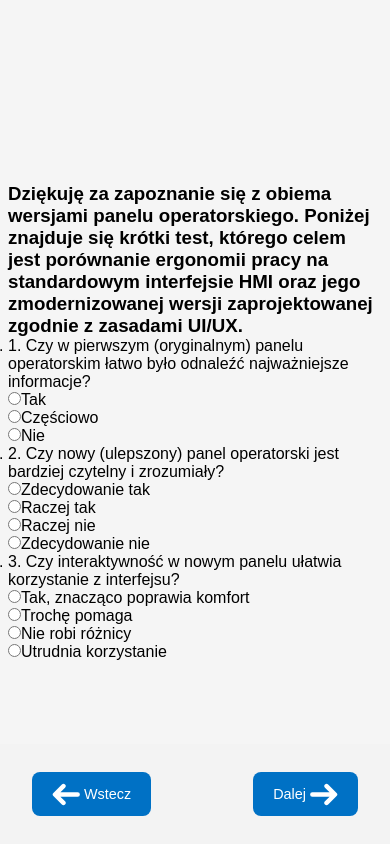
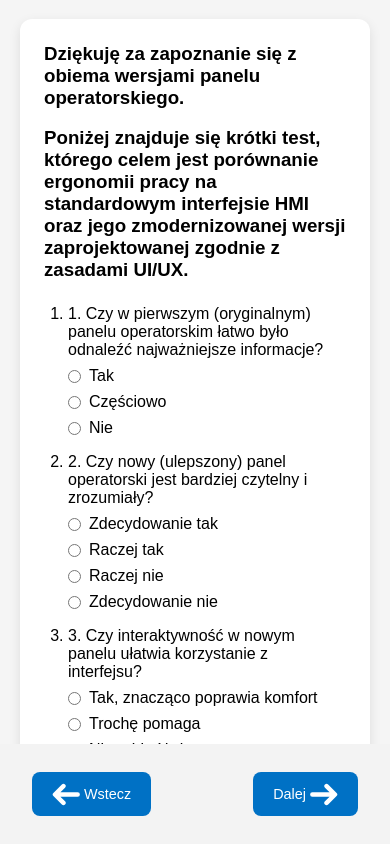
Before and after one commit to WiktoriaCzech/masterThesis, a Next.js app: page /questions in a window 390 px wide. Built offline with nearby package versions, Linux system fonts and the light colour scheme; no server answers.

Commit message:
Questionare code refactor

```diff
--- /dev/null
+++ b/src/app/questions/page.module.css
@@ -0,0 +1,59 @@
+  .main {
+    display: flex;
+    align-items: center;
+    justify-content: center;
+    min-height: 100vh;
+    padding: 1rem;
+    background-color: #f5f5f5;
+  }
+
+  .questionsWrapper {
+    width: 100%;
+    max-width: 900px;
+    margin: 0 auto;
+    background-color: #ffffff;
+    padding: 3rem;
+    border-radius: 12px;
+    box-shadow: 0 4px 12px rgba(0, 0, 0, 0.1);
+    text-align: left;
+  }
+
+  .questionsForm {
+    margin-top: 1.5rem;
+  }
+
+  .questionsForm ol {
+    padding-left: 1.5rem;
+  }
+
+  .questionsForm li {
+    margin-bottom: 1.5rem;
+  }
+
+  .answer {
+    display: flex;
+    align-items: center;
+    gap: 0.5rem;
+    margin-top: 0.5rem;
+  }
+
+  .answer input {
+    margin: 0;
+    cursor: pointer;
+  }
+
+  @media (max-width: 768px) {
+    .questionsWrapper {
+      padding: 2rem;
+      margin: 0 0.25rem;
+    }
+    .questionsForm li {
+      margin-bottom: 1rem;
+    }
+  }
+
+  @media (max-width: 480px) {
+    .questionsWrapper {
+      padding: 1.5rem;
+    }
+  }
--- a/src/app/questions/page.tsx
+++ b/src/app/questions/page.tsx
@@ -1,17 +1,20 @@
-import styles from "../page.module.css";
+import styles from "./page.module.css";
 import Footer from "@/components/footer/Footer";
 
 function Questions() {
   return (
     <main className={styles.main}>
-      <section className={`${styles.sectionWrapper} ${styles.formOverride}`}>
+      <section className={`${styles.questionsWrapper} ${styles.formOverride}`}>
         <h3>
           Dziękuję za zapoznanie się z obiema wersjami panelu operatorskiego.
+        </h3>
+        <br></br>
+        <h3>
           Poniżej znajduje się krótki test, którego celem jest porównanie
           ergonomii pracy na standardowym interfejsie HMI oraz jego
           zmodernizowanej wersji zaprojektowanej zgodnie z zasadami UI/UX.
         </h3>
-        <form className={styles.form}>
+        <form className={styles.questionsForm}>
           <ol>
             <li>
               <label>
```
